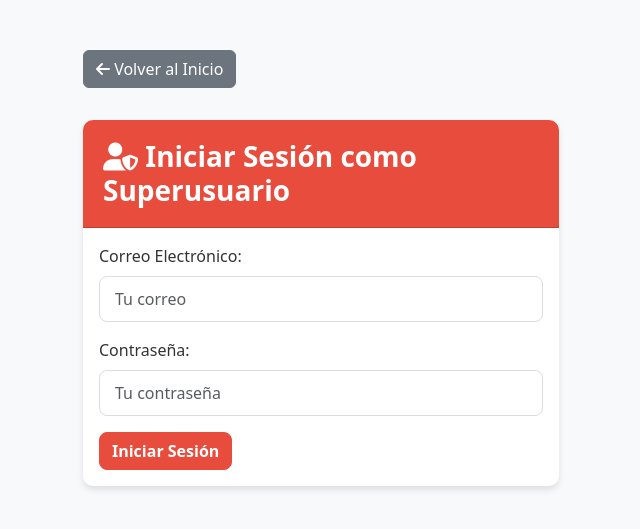
After one commit to jansserramos18-cmyk/EduTimePoma, a Flask app: page /login_superusuario in a window 1280 px wide. The commit adds this page. Shown: the top 529 px of the page, without its empty margins (319-959 px from the left). Run offline with Flask 3, Linux system fonts and the light colour scheme.

Commit message:
toyo superusuario

```diff
--- /dev/null
+++ b/APP/TEMPLATES/inicio_de_sesion_como_superusuario.html
@@ -0,0 +1,52 @@
+<!DOCTYPE html>
+<html lang="es">
+<head>
+    <meta charset="UTF-8">
+    <title>Inicio de Sesión - Superusuario</title>
+    <link href="https://cdn.jsdelivr.net/npm/bootstrap@5.3.0/dist/css/bootstrap.min.css" rel="stylesheet">
+    <link rel="stylesheet" href="https://cdnjs.cloudflare.com/ajax/libs/font-awesome/6.0.0/css/all.min.css">
+    <link rel="stylesheet" href="{{ url_for('static', filename='css/inicio_de_sesion_como_superusuario.css') }}">
+</head>
+<body class="bg-light">
+    <div class="container">
+        <a href="{{ url_for('home') }}" class="btn btn-secondary mb-3">
+            <i class="fas fa-arrow-left"></i> Volver al Inicio
+        </a>
+
+        <div class="mt-3">
+            {% with messages = get_flashed_messages(with_categories=true) %}
+            {% if messages %}
+                {% for category, message in messages %}
+                <div class="alert alert-{{ 'danger' if category == 'danger' else 'success' }} alert-dismissible fade show" role="alert">
+                    <strong>{{ message }}</strong>
+                    <button type="button" class="btn-close" data-bs-dismiss="alert" aria-label="Close"></button>
+                </div>
+                {% endfor %}
+            {% endif %}
+            {% endwith %}
+        </div>
+
+        <div class="card">
+            <div class="card-header">
+                <h3><i class="fas fa-user-shield"></i> Iniciar Sesión como Superusuario</h3>
+            </div>
+            <div class="card-body">
+                <form method="POST">
+                    <div class="mb-3">
+                        <label for="correo" class="form-label">Correo Electrónico:</label>
+                        <input type="email" class="form-control" id="correo" placeholder="Tu correo" name="correo" required>
+                    </div>
+
+                    <div class="mb-3">
+                        <label for="contraseña" class="form-label">Contraseña:</label>
+                        <input type="password" class="form-control" id="contraseña" placeholder="Tu contraseña" name="contraseña" required>
+                    </div>
+
+                    <button type="submit" class="btn btn-primary">Iniciar Sesión</button>
+                </form>
+            </div>
+        </div>
+    </div>
+    <script src="https://cdn.jsdelivr.net/npm/bootstrap@5.3.0/dist/js/bootstrap.bundle.min.js"></script>
+</body>
+</html>
--- a/APP/app.py
+++ b/APP/app.py
@@ -1,6 +1,6 @@
 from flask import Flask, render_template, request, redirect, url_for, flash, session
 from flask_session import Session
-from Models import db, Usuario, Profesor, Cita
+from Models import db, Usuario, Profesor, Superusuario, Cita
 from sqlalchemy import or_
 from datetime import datetime
 
@@ -65,6 +65,24 @@ def login_maestro():
             flash("Correo o contraseña incorrectos, o no estás registrado como docente. Hable con el equipo de coordinación para la autorización de su registro como docente.", "danger")
 
     return render_template('inicio_de_sesion_como_maestro.html')
+
+@app.route('/login_superusuario', methods=['GET', 'POST'])
+def login_superusuario():
+    if request.method == 'POST':
+        correo = request.form.get('correo')
+        contraseña = request.form.get('contraseña')
+
+        superusuario = Superusuario.query.filter_by(correo=correo).first()
+
+        if superusuario and superusuario.contraseña == contraseña:
+            session['superuser_id'] = superusuario.id
+            session['role'] = 'superusuario'
+            session['nombre'] = superusuario.p_nombre
+            return redirect(url_for('dashboard_superusuario'))
+        else:
+            flash("Correo o contraseña incorrectos", "danger")
+
+    return render_template('inicio_de_sesion_como_superusuario.html')
 
 @app.route('/registro_usuario', methods=['GET', 'POST'])
 def registro_usuario():
@@ -167,21 +185,53 @@ def dashboard_usuario():
 
     return render_template('dashboard_usuario.html', nombre=session.get('nombre'), citas=citas, ahora=datetime.now())
 
-@app.route('/dashboard_superusuario')
+@app.route('/dashboard_superusuario', methods=['GET', 'POST'])
 def dashboard_superusuario():
-    if not session.get('is_superuser'):
-        return redirect(url_for('home'))  # O página de error
+    if request.method == 'POST':
+        p_nombre = request.form.get('p_nombre')
+        s_nombre = request.form.get('s_nombre')
+        p_apellido = request.form.get('p_apellido')
+        s_apellido = request.form.get('s_apellido')
+        matricula = request.form.get('matricula')
+        username = request.form.get('username')
+        correo = request.form.get('correo')
+        contraseña = request.form.get('contraseña')
 
-    total_usuarios = Usuario.query.count()
-    total_maestros = Profesor.query.count()
-    total_citas = Cita.query.count()
-    citas = Cita.query.join(Usuario).join(Profesor).all()
+        # Verificar si ya existe
+        existe_matricula = Superusuario.query.filter_by(matricula=matricula).first()
+        existe_username = Superusuario.query.filter_by(username=username).first()
+        existe_correo = Superusuario.query.filter_by(correo=correo).first()
+        if existe_matricula:
+            flash("La matrícula ya está registrada.", "warning")
+            return redirect(url_for('dashboard_superusuario'))
+        if existe_username:
+            flash("El nombre de usuario ya existe.", "warning")
+            return redirect(url_for('dashboard_superusuario'))
+        if existe_correo:
+            flash("El correo ya está registrado.", "warning")
+            return redirect(url_for('dashboard_superusuario'))
 
-    return render_template('dashboard_superusuario.html',
-                           total_usuarios=total_usuarios,
-                           total_maestros=total_maestros,
-                           total_citas=total_citas,
-                           citas=citas)
+        nuevo_superusuario = Superusuario(
+            p_nombre=p_nombre,
+            s_nombre=s_nombre,
+            p_apellido=p_apellido,
+            s_apellido=s_apellido,
+            matricula=matricula,
+            username=username,
+            correo=correo,
+            contraseña=contraseña
+        )
+
+        try:
+            db.session.add(nuevo_superusuario)
+            db.session.commit()
+            flash("¡Superusuario registrado exitosamente!", "success")
+            return redirect(url_for('home'))
+        except Exception as e:
+            db.session.rollback()
+            flash(f"Error al registrar: {e}", "danger")
+
+    return render_template('dashboard_superusuario.html')
 
 @app.route('/agendar_cita', methods=['GET', 'POST'])
 def agendar_cita():
@@ -459,5 +509,21 @@ def editar_perfil_maestro():
 
     return render_template('editar_perfil_maestro.html', maestro=maestro)
 
+@app.route('/dashboard_maestro')
+def dashboard_maestro():
+    if 'maestro_id' not in session:
+        return redirect(url_for('login_maestro'))
+
+    citas = Cita.query.filter_by(profesor_id=session['maestro_id']).join(Usuario).add_columns(
+        Cita.id_cita,
+        Cita.motivo,
+        Cita.fecha_hora,
+        Usuario.p_nombre.label('usuario_nombre'),
+        Usuario.p_apellido.label('usuario_apellido'),
+        Usuario.correo.label('usuario_correo')
+    ).all()
+
+    return render_template('dashboard_maestro.html', nombre=session.get('nombre'), citas=citas, ahora=datetime.now())
+
 if __name__ == '__main__':
     app.run(debug=True)
--- /dev/null
+++ b/APP/static/css/inicio_de_sesion_como_superusuario.css
@@ -0,0 +1,51 @@
+.container {
+    max-width: 500px;
+    margin-top: 50px;
+    margin-bottom: 50px;
+}
+
+.card {
+    box-shadow: 0 4px 6px rgba(0, 0, 0, 0.1);
+    border: none;
+    border-radius: 10px;
+}
+
+.card-header {
+    background-color: #e74c3c; /* Rojo para superusuario */
+    color: white;
+    border-radius: 10px 10px 0 0 !important;
+    padding: 20px;
+}
+
+.card-header h3 {
+    margin: 0;
+    font-weight: 600;
+}
+
+.form-label {
+    font-weight: 500;
+    color: #333;
+}
+
+.form-control {
+    border: 1px solid #ddd;
+    border-radius: 8px;
+    padding: 10px 15px;
+}
+
+.form-control:focus {
+    border-color: #e74c3c;
+    box-shadow: 0 0 0 0.2rem rgba(231, 76, 60, 0.25);
+}
+
+.btn-primary {
+    background-color: #e74c3c;
+    border-color: #e74c3c;
+    border-radius: 8px;
+    font-weight: 600;
+}
+
+.btn-primary:hover {
+    background-color: #c0392b;
+    border-color: #c0392b;
+}
```
Also changed, not shown: APP/Models.py (+17 -0 lines), APP/TEMPLATES/dashboard_superusuario.html (deleted, +0 -202 lines), APP/TEMPLATES/dashboard_superusuario_real.html (added, +161 -0 lines), APP/TEMPLATES/editar_perfil_superusuario.html (added, +79 -0 lines), APP/TEMPLATES/registro_superusuario.html (added, +72 -0 lines), APP/static/css/registro_superusuario.css (renamed from APP/static/css/dashboard_superusuario.css, +17 -2 lines), instance/EduTime.db.
